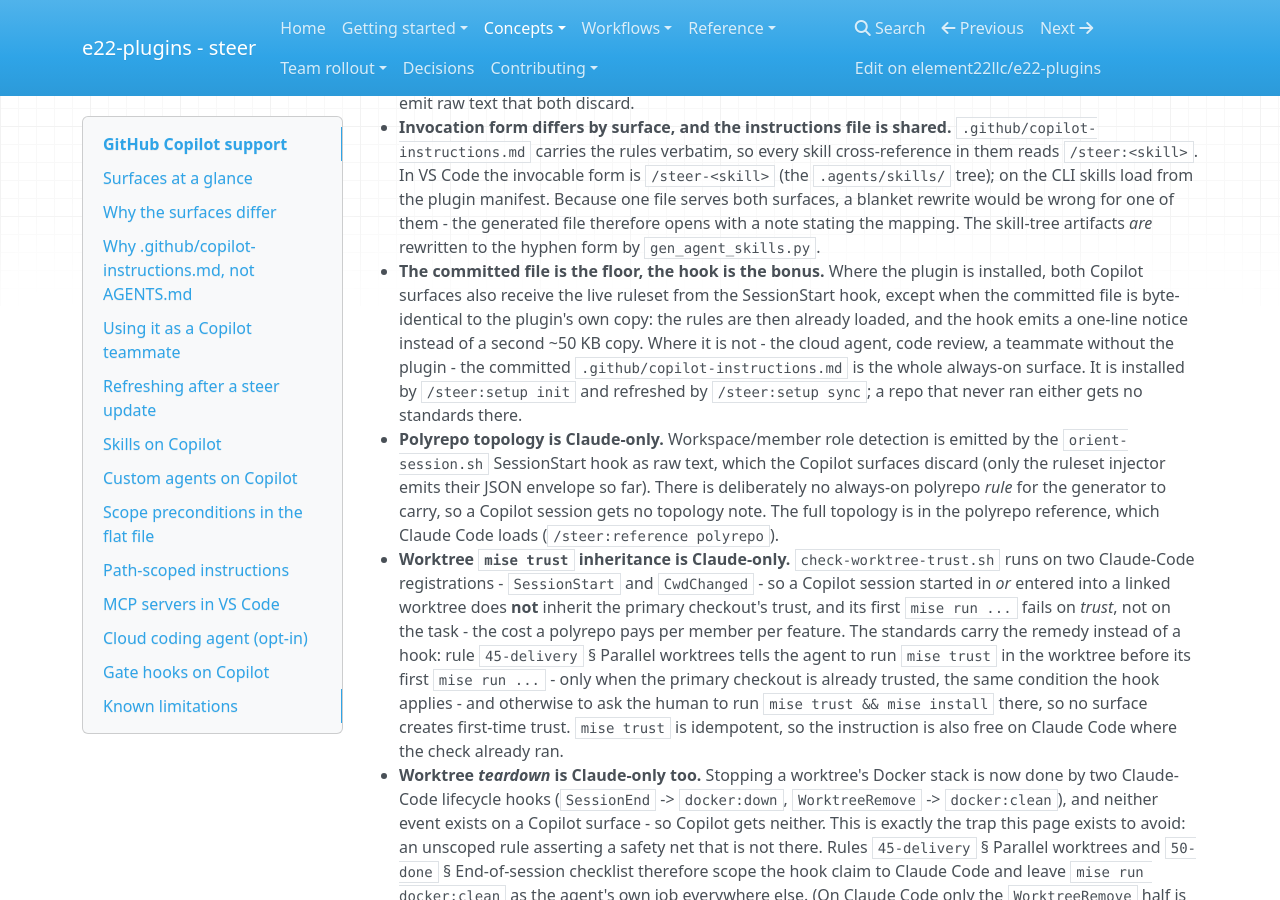
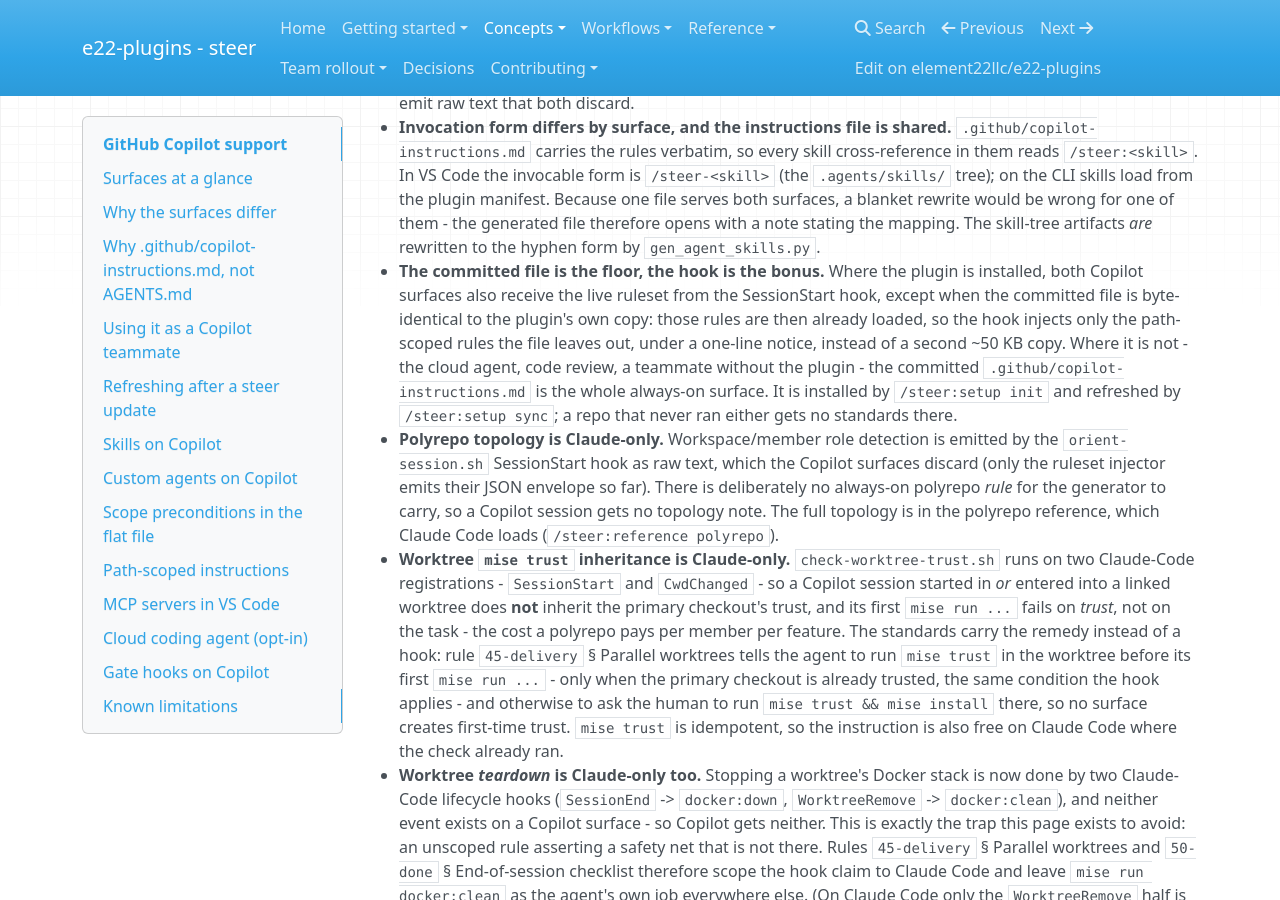
Before and after one commit to element22llc/e22-plugins, an MkDocs documentation site: the page built from docs/concepts/copilot-support.md, in a window 1280 px wide and 900 px high, scrolled down 9668 px. Built offline with MkDocs 1.6.1, drawn with Linux system fonts in a browser that asks for light colours; nearby versions of some CDN libraries.

Commit message:
fix(hooks): keep injecting the rules the committed Copilot copy leaves out
Co-Authored-By: Claude Opus 5.5 (1M context) <noreply@anthropic.com>

```diff
--- a/docs/concepts/copilot-support.md
+++ b/docs/concepts/copilot-support.md
@@ -454,8 +454,9 @@ the standards in `.github/copilot-instructions.md`.
 - **The committed file is the floor, the hook is the bonus.** Where the plugin
   is installed, both Copilot surfaces also receive the live ruleset from the
   SessionStart hook, except when the committed file is byte-identical to the
-  plugin's own copy: the rules are then already loaded, and the hook emits a
-  one-line notice instead of a second ~50 KB copy. Where it is not - the
+  plugin's own copy: those rules are then already loaded, so the hook injects
+  only the path-scoped rules the file leaves out, under a one-line notice,
+  instead of a second ~50 KB copy. Where it is not - the
   cloud agent, code review, a teammate without the plugin - the committed
   `.github/copilot-instructions.md` is the whole always-on surface. It is
   installed by `/steer:setup init` and refreshed by `/steer:setup sync`; a repo
```
Also changed, not shown: docs/reference/hooks.md (+1 -1 lines), plugins/steer/templates/scaffold/MANIFEST.md (+1 -1 lines), 3 other files.
